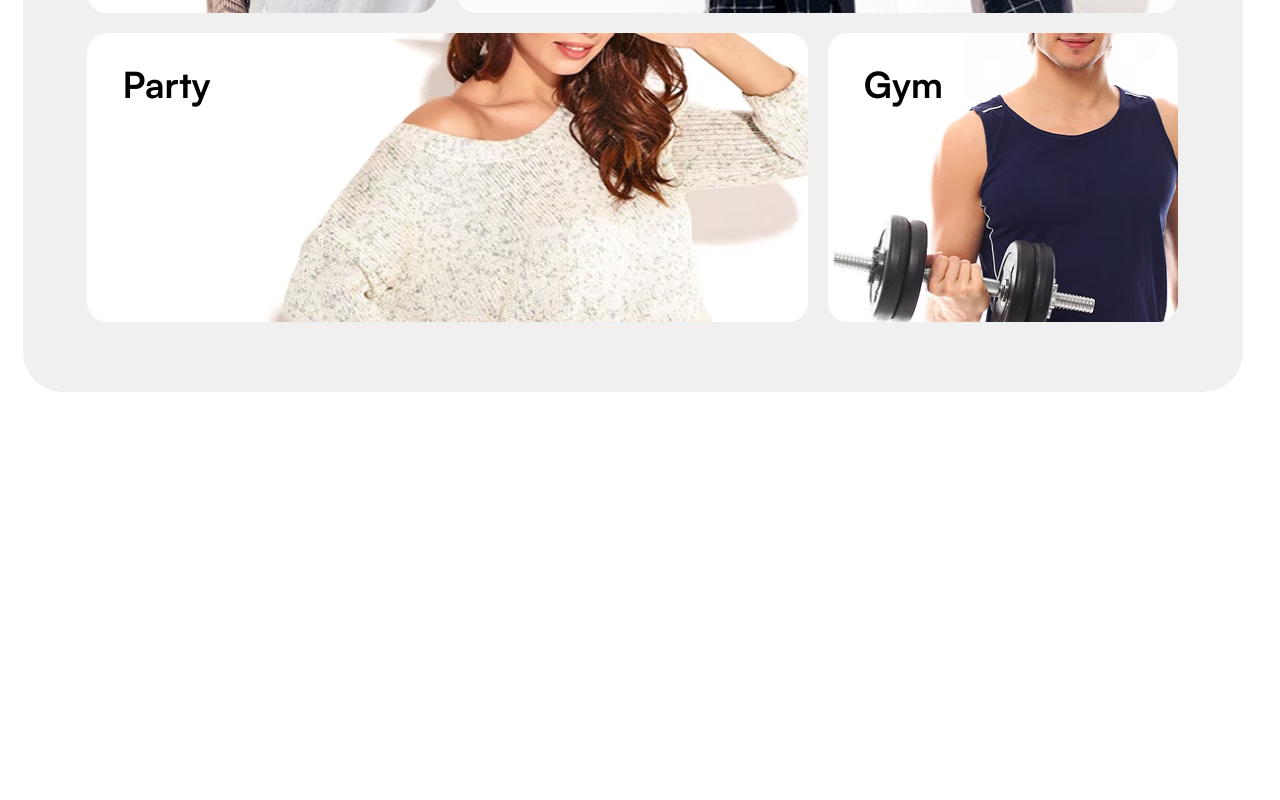
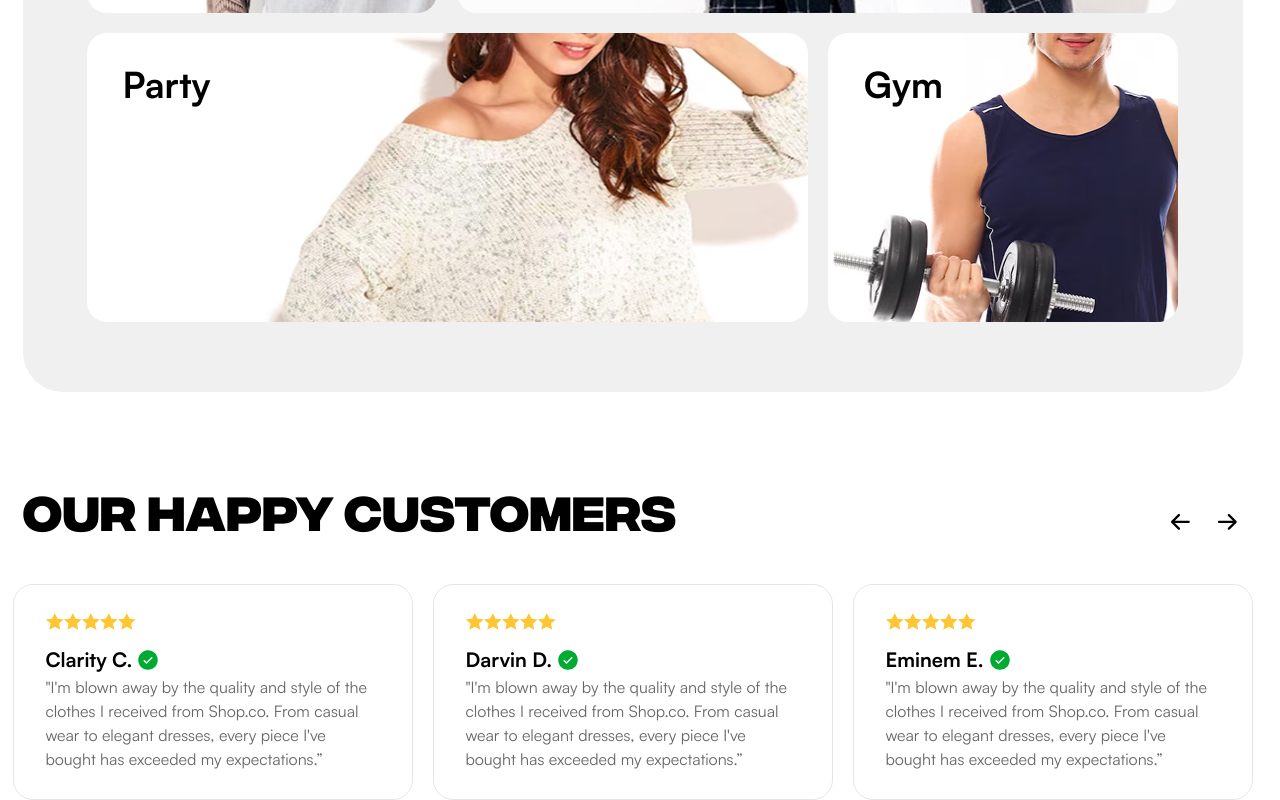
Before and after one commit to Just-Reas/React-e-com-prac, a React (Vite) app: page / in a window 1280 px wide. Shown: the part 2919-3719 px from the top of the page. Before the commit the page ends 3311 px from the top, so only its background shows below. Built offline with nearby package versions, Linux system fonts and the light colour scheme.

Commit message:
Started sith section and fixed bugs in header and fourth section

```diff
--- a/src/App.jsx
+++ b/src/App.jsx
@@ -20,7 +20,7 @@ function App() {
         <Line />
         <FourthSection />
         <FivethSection />
-        {/* <SixthSection /> */}
+        <SixthSection />
       </main>
     </>
   );
--- a/src/components/fiveth-section/fiveth-section.jsx
+++ b/src/components/fiveth-section/fiveth-section.jsx
@@ -1,6 +1,8 @@
+import { useEffect, useRef } from "react";
 import styles from "./fiveth-section.module.scss";
 
 const FivethSection = () => {
+
   return (
     <div className={styles.inner}>
       <div className="containerSup">
--- a/src/components/header/header-menu/header-menu-burger/header-menu-burger.jsx
+++ b/src/components/header/header-menu/header-menu-burger/header-menu-burger.jsx
@@ -28,7 +28,7 @@ const HeaderMenuBurger = () => {
         <div className={styles.windowMenuItemShop}>
           <button
             className={styles.menuButton}
-            id="menu-button"
+            id="menu-button-two"
             onClick={handleShopToggle}
           >
             <svg
--- a/src/components/header/header-menu/header-menu-burger/utils/header-burger-script.js
+++ b/src/components/header/header-menu/header-menu-burger/utils/header-burger-script.js
@@ -82,7 +82,7 @@ export const useHeaderBurger = () => {
 
   const handleShopToggle = useCallback(() => {
     const shopMenu = document.getElementById("shop-menu");
-    const menuButton = document.getElementById("menu-button");
+    const menuButton = document.getElementById("menu-button-two");
 
     if (!shopMenu || !menuButton) return;
 
--- a/src/components/header/header-menu/header-menu-list/utils/header-list-script.js
+++ b/src/components/header/header-menu/header-menu-list/utils/header-list-script.js
@@ -10,13 +10,13 @@ export const headerListScript = () =>{
     if (buttonFlag.current == true) {
       menu.style.opacity = "1"
       menu.style.transform = "translateY(0)"
-      button.style.transform ="rotateX(180deg) translateY(-0.125rem)"
+      button.style.transform = "rotateX(180deg) translateY(-0.125rem)"
     } else {
       menu.style.opacity = "0"
       menu.style.transform = "translateY(-1.25rem)"
       button.style.transform ="rotateX(0) translateY(0)"
     }
-  });
+  },[]);
 
   return {shopButton}
 }
--- a/src/components/sixth-section/sixth-section.jsx
+++ b/src/components/sixth-section/sixth-section.jsx
@@ -1,16 +1,41 @@
 import { useRef, useEffect, useState } from "react";
 import styles from "./sixth-section.module.scss";
 import Review from "./ui/review";
+import { useMediaQuery } from "react-responsive";
 
 const SixthSection = () => {
+  const isMd = useMediaQuery({ maxWidth: 768 });
+  const isSm = useMediaQuery({ maxWidth: 390 });
+  const widthRef = useRef();
+  const scrollSize = useRef(0);
 
+  useEffect(() => {
+    const width = document.getElementById("review-menu");
+    const item = document.getElementById("review-item");
+    const blockGap = 20;
+    const blockWidth = item.offsetWidth * 7 + blockGap * 6;
+    const blockCenter = blockWidth / 2;
+    widthRef.current = blockCenter;
+    console.log(item.offsetWidth, isMd, isSm, blockWidth, blockCenter);
+  }, []);
+
+  const leftSlide = () => {
+    const item = document.getElementById("review-item");
+    const menu = document.getElementById("review-menu");
+    scrollSize.current -= (item.offsetWidth + 20)
+    if (widthRef.current - item.offsetWidth > item.offsetWidth) {
+      menu.style.transform = `translateX(${scrollSize.current}px)`;
+      widthRef.current -= item.offsetWidth
+      console.log(widthRef.current)
+    }
+  };
   return (
     <div className={styles.inner}>
       <div className="containerSup">
         <div className={styles.headerContainer}>
           <div className={styles.text}>OUR HAPPY CUSTOMERS</div>
           <div className={styles.buttons}>
-            <button className={styles.leftbutton} >
+            <button className={styles.leftbutton} onClick={leftSlide}>
               <svg
                 width="19"
                 height="16"
@@ -24,7 +49,7 @@ const SixthSection = () => {
                 />
               </svg>
             </button>
-            <button className={styles.rightbutton} >
+            <button className={styles.rightbutton}>
               <svg
                 width="19"
                 height="16"
@@ -42,29 +67,31 @@ const SixthSection = () => {
         </div>
       </div>
       <div className={styles.reviewContainer}>
-        <ul
-          className={styles.reviewMenu}
-        >
-          <li className={styles.reviewItem}>
-            <Review />
+        <ul className={styles.reviewMenu} id="review-menu">
+          <li
+            className={styles.reviewItem}
+            data-review-type="slide"
+            id="review-item"
+          >
+            <Review name="Adam A."/>
           </li>
-          <li className={styles.reviewItem}>
-            <Review />
+          <li className={styles.reviewItem} data-review-type="slide">
+            <Review name="Bob B."/>
           </li>
-          <li className={styles.reviewItem}>
-            <Review />
+          <li className={styles.reviewItem} data-review-type="slide">
+            <Review name="Clarity C."/>
           </li>
-          <li className={styles.reviewItem}>
-            <Review />
+          <li className={styles.reviewItem} data-review-type="slide">
+            <Review name="Darvin D."/>
           </li>
-          <li className={styles.reviewItem}>
-            <Review />
+          <li className={styles.reviewItem} data-review-type="slide">
+            <Review name="Eminem E."/>
           </li>
-          <li className={styles.reviewItem}>
-            <Review />
+          <li className={styles.reviewItem} data-review-type="slide">
+            <Review name="Frank F."/>
           </li>
-          <li className={styles.reviewItem}>
-            <Review />
+          <li className={styles.reviewItem} data-review-type="slide">
+            <Review name="Gilbert G."/>
           </li>
         </ul>
       </div>
--- a/src/components/sixth-section/sixth-section.module.scss
+++ b/src/components/sixth-section/sixth-section.module.scss
@@ -47,20 +47,19 @@
   display: flex;
   margin: 0 auto;
   max-width: 1240px;
+  position: relative;
   overflow: hidden;
-  position: relative;
 }
 
 .reviewMenu {
+  margin: 0 auto;
+  width: 100%;
   display: flex;
   justify-content: center;
   align-items: center;
   padding: 0;
-  margin: 0;
   list-style: none;
-  min-width: min-content;
   gap: 1.25rem;
-  will-change: transform;
 }
 
 .reviewItem {
--- a/src/components/sixth-section/ui/review.jsx
+++ b/src/components/sixth-section/ui/review.jsx
@@ -1,6 +1,9 @@
 import styles from "./review.module.scss";
 
-const Review = () => {
+const Review = (props) => {
+  const{
+    name
+  } = props
   return (
     <div className={styles.mainContainer}>
       <div className={styles.ratingContainer}>
@@ -12,7 +15,7 @@ const Review = () => {
       </div>
       <div className={styles.reviewContainer}>
         <div className={styles.nameContainer}>
-          <div className={styles.name}>Sarah M.</div>
+          <div className={styles.name}>{name}</div>
           <div className={styles.nameVerification}>
             <svg
               width="24"
```
